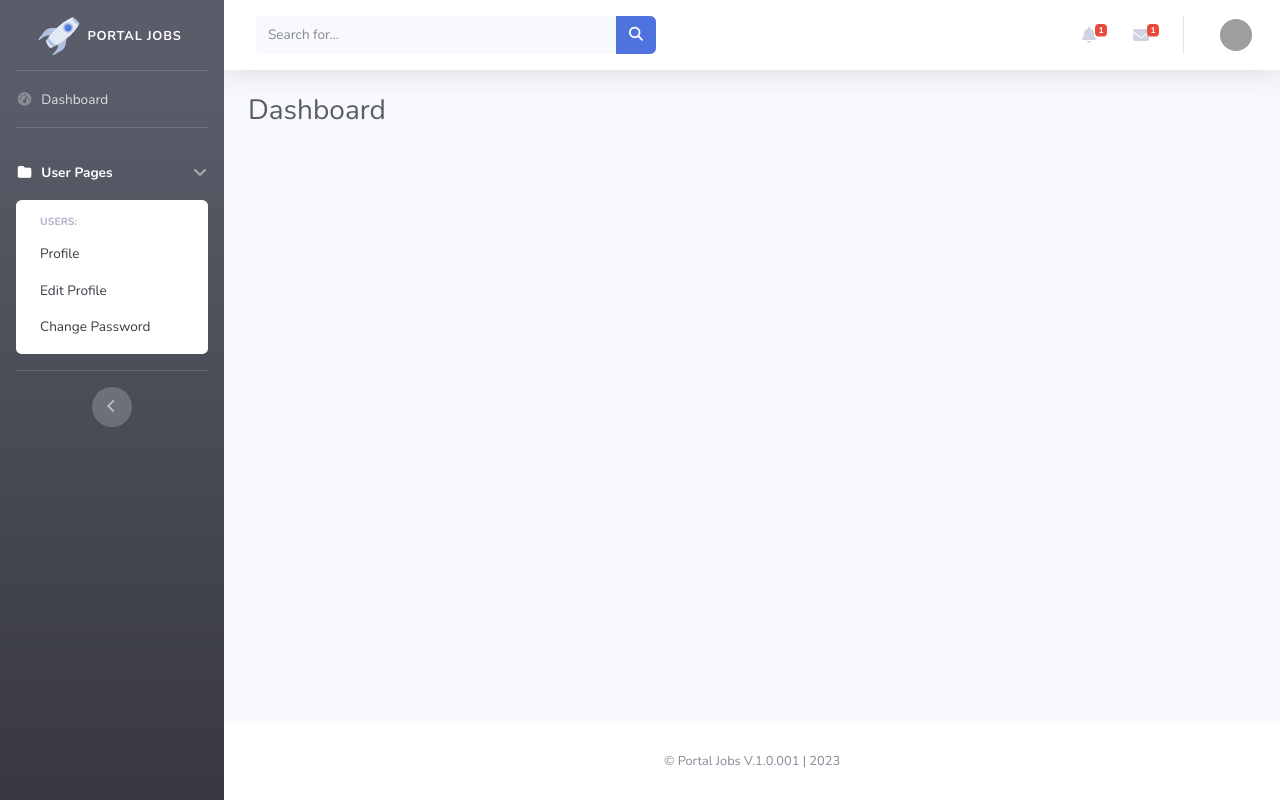
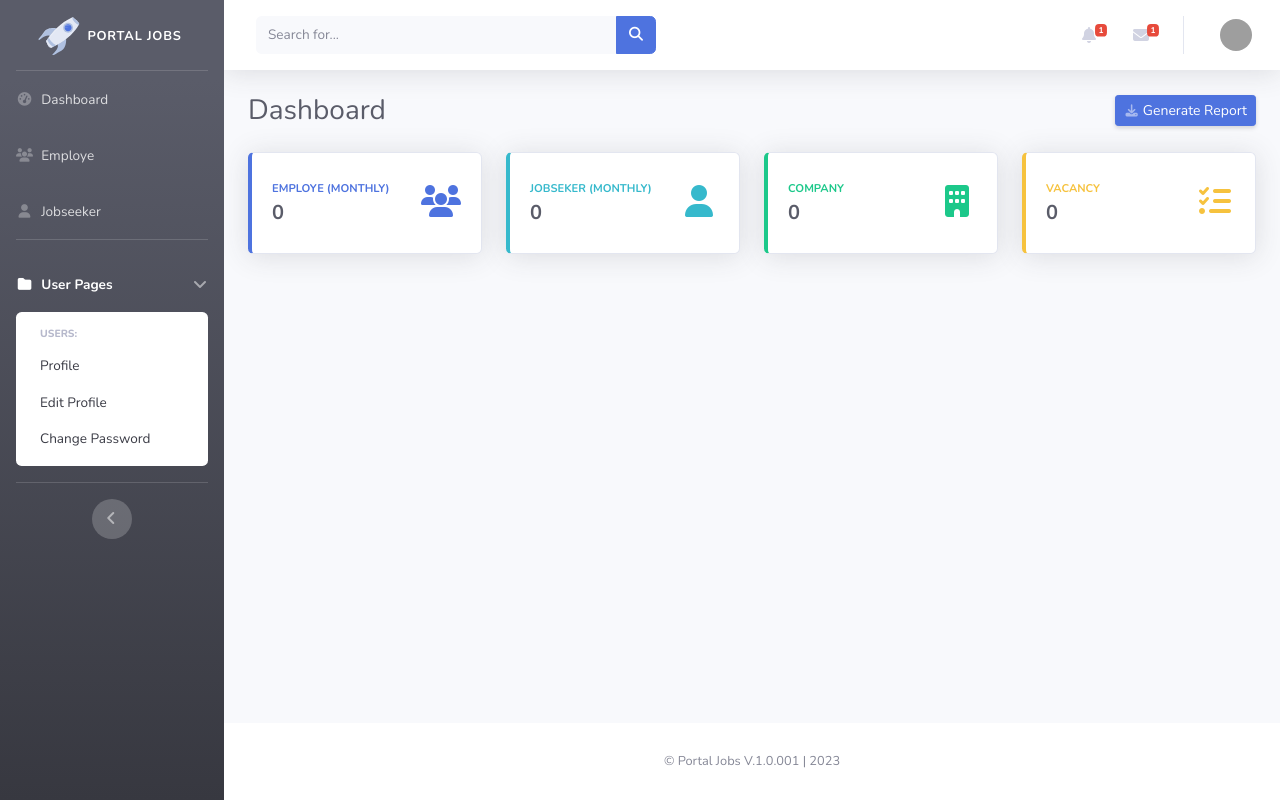
Before and after one commit to mahisataruna/PortalJobs-WebApp, a CodeIgniter app: page /portal-jobs/admin in a window 1280 px wide. Run offline with CodeIgniter, Linux system fonts and the light colour scheme; data that the repository does not hold is empty; grey boxes are pictures that could not be loaded.

Commit message:
Modify admin controller, add emplyes and jobseeker menu and etc update

```diff
--- a/application/controllers/Admin.php
+++ b/application/controllers/Admin.php
@@ -16,4 +16,30 @@ class Admin extends CI_Controller
         $this->load->view('admin/index', $data);
         $this->load->view('templates/footer');
     }
+    // Employe
+    public function employe()
+    {
+        $data['title']  = 'Employe';
+        $data['user'] = $this->db->get_where('user', ['email' =>
+        $this->session->userdata('email')])->row_array();
+        // Tampil dashboard
+        $this->load->view('templates/header', $data);
+        $this->load->view('templates/sidebar', $data);
+        $this->load->view('templates/topbar', $data);
+        $this->load->view('admin/employe', $data);
+        $this->load->view('templates/footer');
+    }
+    // Jobseker
+    public function jobseeker()
+    {
+        $data['title']  = 'Jobseeker';
+        $data['user'] = $this->db->get_where('user', ['email' =>
+        $this->session->userdata('email')])->row_array();
+        // Tampil dashboard
+        $this->load->view('templates/header', $data);
+        $this->load->view('templates/sidebar', $data);
+        $this->load->view('templates/topbar', $data);
+        $this->load->view('admin/jobseeker', $data);
+        $this->load->view('templates/footer');
+    }
 }
--- a/application/views/admin/index.php
+++ b/application/views/admin/index.php
@@ -2,10 +2,89 @@
 <div class="container-fluid">
 
     <!-- Page Heading -->
-    <h1 class="h3 mb-4 text-gray-800">Dashboard</h1>
+    <div class="d-sm-flex align-items-center justify-content-between mb-4">
+        <h1 class="h3 mb-0 text-gray-800"><?= $title; ?></h1>
+        <a href="#" class="d-none d-sm-inline-block btn btn-sm btn-primary shadow-sm">
+            <i class="fas fa-fw fa-solid fa-download fa-sm text-white-50"></i>
+            Generate Report
+        </a>
+     </div>
 
     <!-- Start content Here -->
-
+    <div class="row">
+        <!-- Card 1 -->
+        <div class="col-xl-3 col-md-6 col-sm-6 col-6 mb-4">
+            <div class="card border-left-primary shadow h-100 py-2">
+                <div class="card-body">
+                    <div class="row no-gutters align-items-center">
+                        <div class="col mr-2">
+                            <div class="text-xs font-weight-bold text-primary text-uppercase mb-1">
+                                Employe (Monthly)
+                            </div>
+                            <div class="h5 mb-0 font-weight-bold text-gray-800">0</div>
+                        </div>
+                        <div class="col-auto">
+                            <i class="fas fa-fw fa-solid fa-users fa-2x text-primary"></i>
+                        </div>
+                    </div>
+                </div>
+            </div>
+        </div>
+        <!-- Card 2 -->
+        <div class="col-xl-3 col-md-6 col-sm-6 col-6 mb-4">
+            <div class="card border-left-info shadow h-100 py-2">
+                <div class="card-body">
+                    <div class="row no-gutters align-items-center">
+                        <div class="col mr-2">
+                            <div class="text-xs font-weight-bold text-info text-uppercase mb-1">
+                                Jobseker (Monthly)
+                            </div>
+                            <div class="h5 mb-0 font-weight-bold text-gray-800">0</div>
+                        </div>
+                        <div class="col-auto">
+                            <i class="fas fa-fw fa-solid fa-user fa-2x text-info"></i>
+                        </div>
+                    </div>
+                </div>
+            </div>
+        </div>
+        <!-- Card 3 -->
+        <div class="col-xl-3 col-md-6 col-sm-6 col-6 mb-4">
+            <div class="card border-left-success shadow h-100 py-2">
+                <div class="card-body">
+                    <div class="row no-gutters align-items-center">
+                        <div class="col mr-2">
+                            <div class="text-xs font-weight-bold text-success text-uppercase mb-1">
+                                Company
+                            </div>
+                            <div class="h5 mb-0 font-weight-bold text-gray-800">0</div>
+                        </div>
+                        <div class="col-auto">
+                            <i class="fas fa-fw fa-solid fa-building fa-2x text-success"></i>
+                        </div>
+                    </div>
+                </div>
+            </div>
+        </div>
+        <!-- Card 4 -->
+        <div class="col-xl-3 col-md-6 col-sm-6 col-6 mb-4">
+            <div class="card border-left-warning shadow h-100 py-2">
+                <div class="card-body">
+                    <div class="row no-gutters align-items-center">
+                        <div class="col mr-2">
+                            <div class="text-xs font-weight-bold text-warning text-uppercase mb-1">
+                                Vacancy
+                            </div>
+                            <div class="h5 mb-0 font-weight-bold text-gray-800">0</div>
+                        </div>
+                        <div class="col-auto">
+                            <i class="fas fa-fw fa-solid fa-tasks fa-2x text-warning"></i>
+                        </div>
+                    </div>
+                </div>
+            </div>
+        </div>
+    </div>
     <!-- End -->
 
 </div>
--- a/application/views/templates/sidebar.php
+++ b/application/views/templates/sidebar.php
@@ -19,10 +19,26 @@
 
             <!-- Nav Item - Dashboard -->
             <li class="nav-item">
-                <a class="nav-link" href="<?= base_url('admin') ?>">
+                <a class="nav-link" href="<?= base_url('admin'); ?>">
                     <i class="fas fa-fw fa-tachometer-alt"></i>
                     <span>Dashboard</span></a>
             </li>
+
+            <li class="nav-item">
+                <a class="nav-link" href="<?= base_url('admin/employe'); ?>">
+                    <i class="fas fa-fw fa-users"></i>
+                    <span>Employe</span></a>
+            </li>
+            <li class="nav-item">
+                <a class="nav-link" href="<?= base_url('admin/jobseeker'); ?>">
+                    <i class="fas fa-fw fa-user"></i>
+                    <span>Jobseeker</span></a>
+            </li>
+            <!-- <li class="nav-item">
+                <a class="nav-link" href="< ?= base_url('admin/company'); ?>">
+                    <i class="fas fa-fw fa-building"></i>
+                    <span>Company</span></a>
+            </li> -->
 
             <!-- Divider -->
             <hr class="sidebar-divider">
```
Also changed, not shown: application/views/admin/employe.php (added, +106 -0 lines), application/views/admin/jobseeker.php (added, +17 -0 lines).
